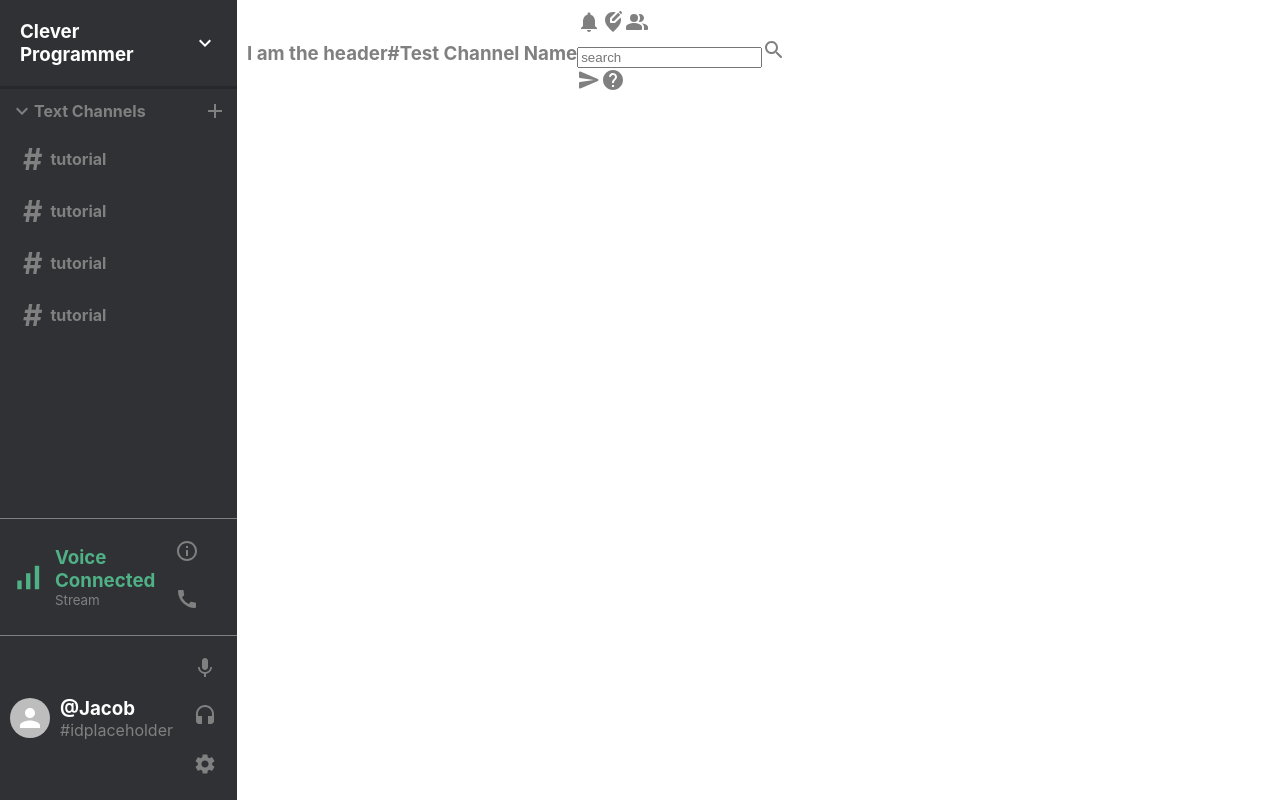
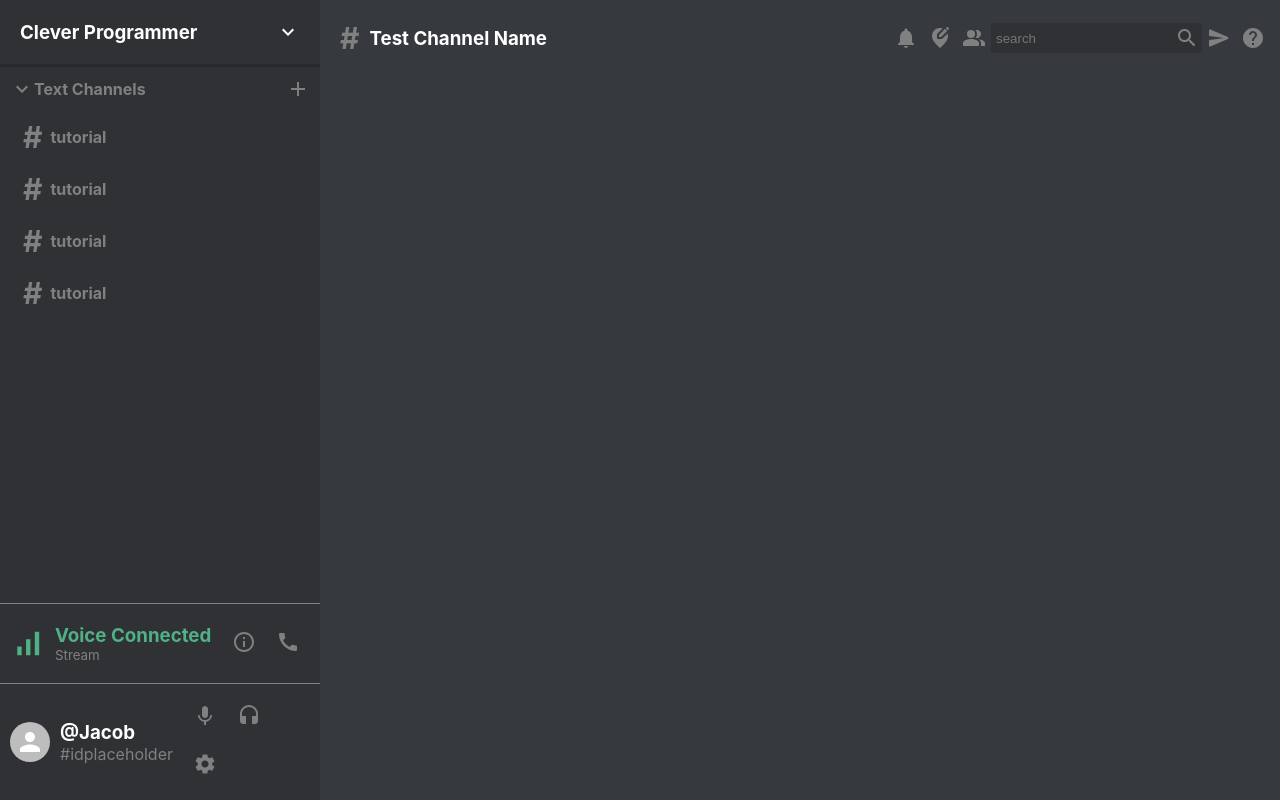
Before and after one commit to Jacob-Gramer/DiscordClone, a React (Create React App) app in the folder discord-clone/: page / in a window 1280 px wide. Built offline with nearby package versions, Linux system fonts and the light colour scheme.

Commit message:
Formats icons and search bar in Chat.js component using CSS in Chat.css and ChatHeader.css

```diff
--- a/discord-clone/src/Chat.css
+++ b/discord-clone/src/Chat.css
@@ -0,0 +1,7 @@
+.chat {
+    display: flex;
+    flex-direction: column;
+    flex: 0.75;
+    background-color: #363a3f;
+    height: 100vh;
+}
--- a/discord-clone/src/ChatHeader.css
+++ b/discord-clone/src/ChatHeader.css
@@ -5,3 +5,46 @@
     color: gray;
     padding: 10px;
 }
+
+.chatHeader_hash {
+    color: gray;
+    font-size: 30px;
+    padding: 10px;
+}
+
+.chatHeader_left > h3 {
+    display: flex;
+    align-items: center;
+    color: white;
+}
+
+.chatHeader_right {
+    display: flex;
+    align-items: center;
+    flex: 0.5;
+    justify-content: space-between;
+}
+
+.chatHeader_right > .MuiSvgIcon-root {
+    padding: 5px;
+    cursor: pointer;
+}
+
+.chatHeader_right > .MuiSvgIcon-root:hover {
+    color: white;
+}
+
+.chatHeader_search {
+    display: flex;
+    align-items: center;
+    color: gray;
+    background-color: #2f3135;
+    border-radius: 3px;
+    padding: 3px;
+}
+.chatHeader_search > input {
+    background: transparent;
+    outline-width: 0;
+    color: white;
+    border: none;
+}
--- a/discord-clone/src/ChatHeader.js
+++ b/discord-clone/src/ChatHeader.js
@@ -10,7 +10,6 @@ import HelpRoundedIcon from '@mui/icons-material/HelpRounded';
 function ChatHeader() {
     return(
         <div className="chatHeader">
-            <h3>I am the header</h3>
             <div className="chatHeader_left">
                 <h3>
                     <span className="chatHeader_hash">
```
